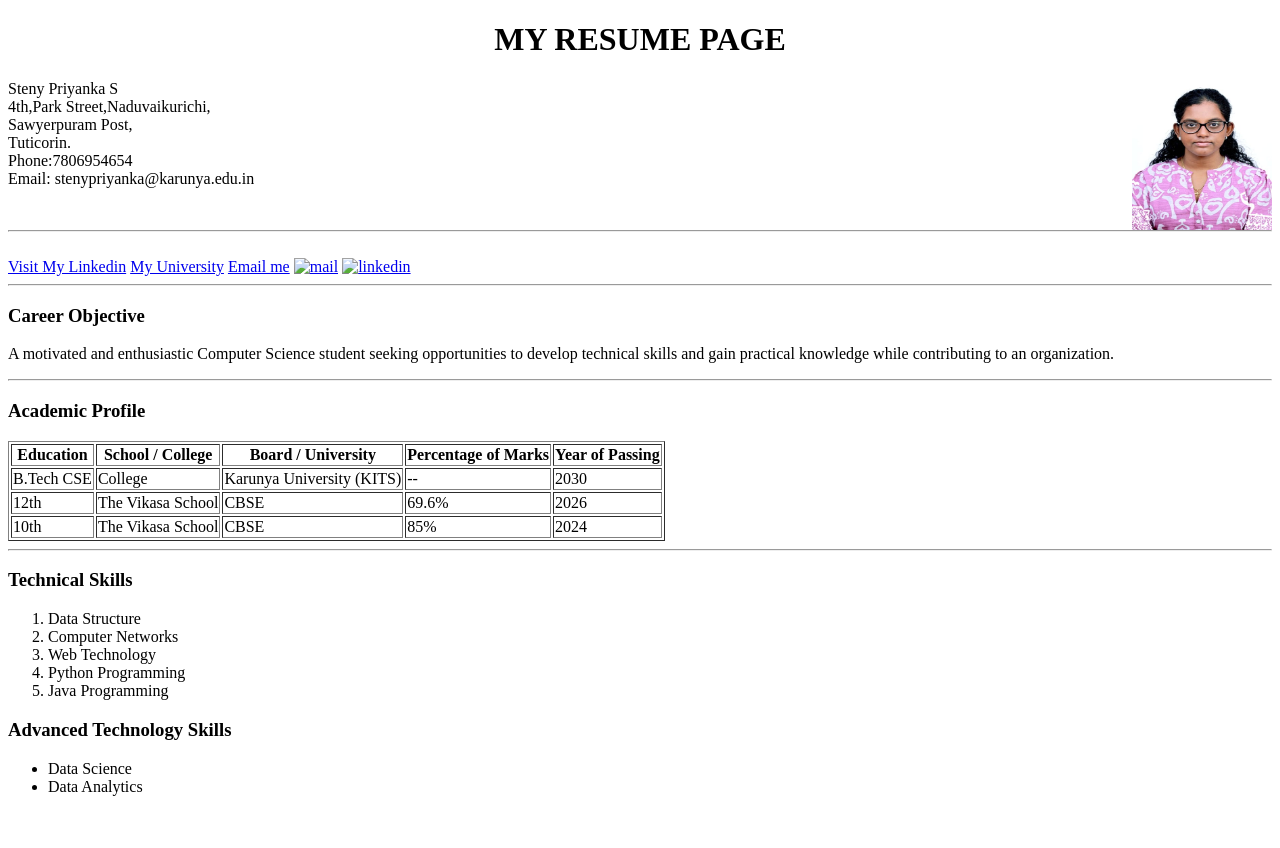
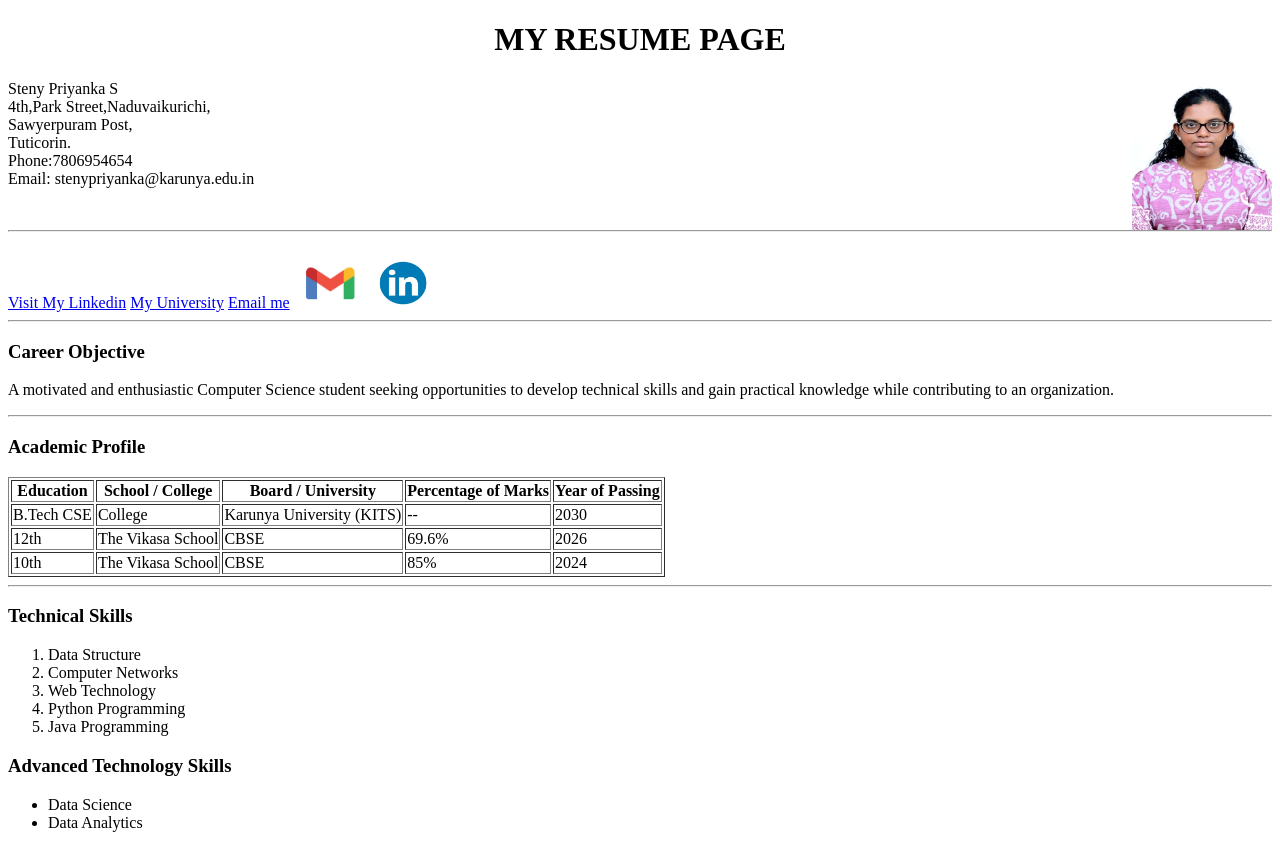
Before and after one commit to stenypriyanka/PRO-1, a plain HTML site: page index.html in a window 1280 px wide. Before the commit the page ends 812 px from the top, so only its background shows below. Drawn offline with Linux system fonts and the light colour scheme.

Commit message:
index.html

```diff
--- a/index.html
+++ b/index.html
@@ -20,8 +20,8 @@
     <a href="https://www.linkedin.com/in/steny-priyanka-70a957425">Visit My Linkedin</a>
     <a href="https://www.karunya.edu">My University</a>
     <a href="stenypriyanka@karunya.edu.in">Email me</a>
-    <a href="@karunya.edu.in"><img src="gmail.jpeg" alt = "mail" width="70" height="50"></a>
-    <a href="https://www.linkedin.com/in"><img src="linkedIn.jpeg" alt="linkedin" width="70" height="50"></a>
+    <a href="@karunya.edu.in"><img src="gmail.jpg" alt = "mail" width="70" height="50"></a>
+    <a href="https://www.linkedin.com/in"><img src="linkedIn.jpg" alt="linkedin" width="70" height="50"></a>
 
     <hr>
 
```
